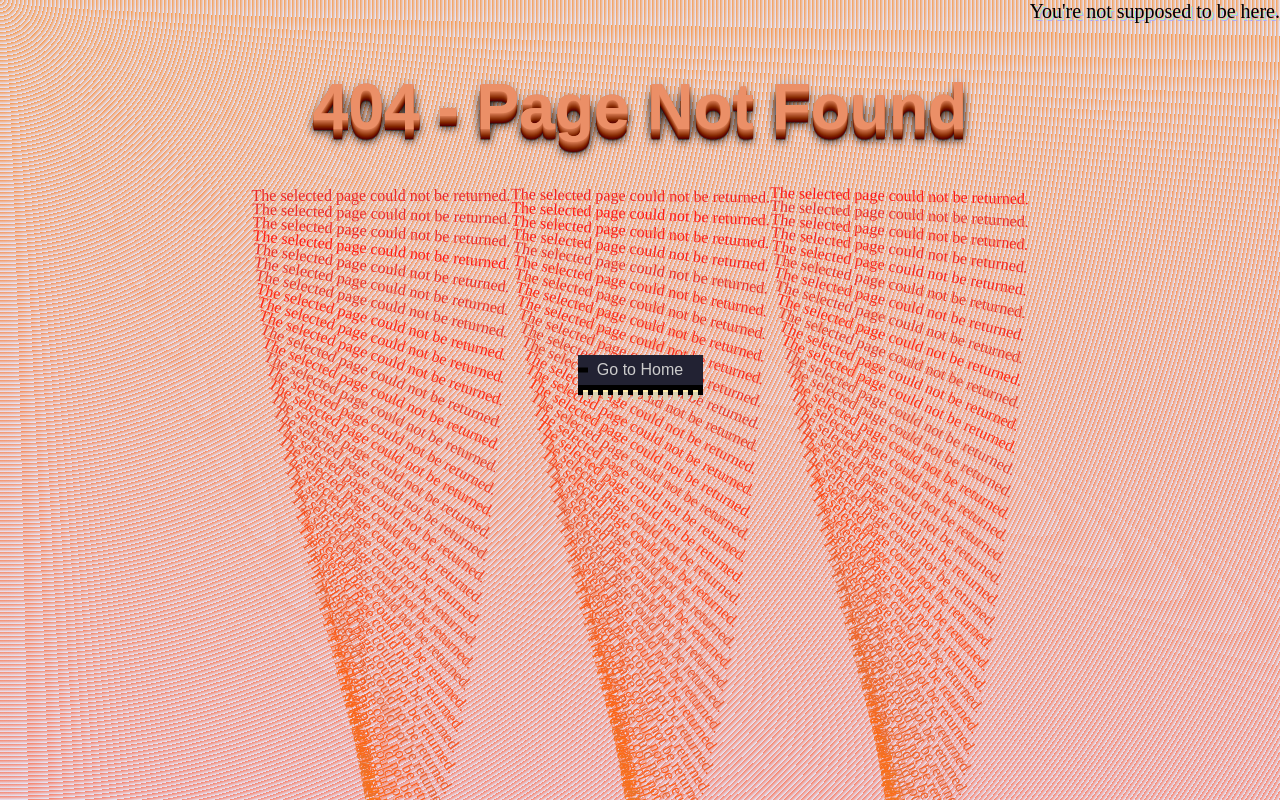
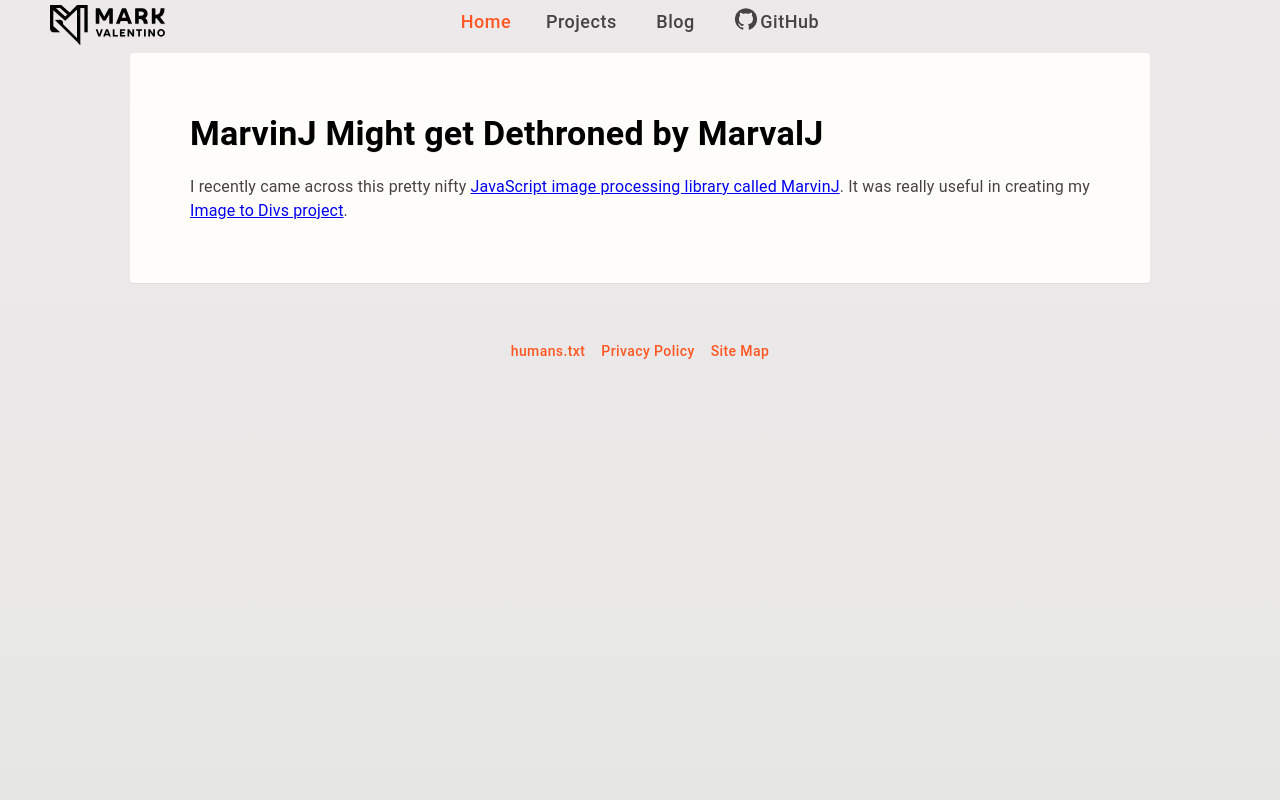
Before and after one commit to M-Valentino/M-Valentino_Node, a Next.js app: page /blog in a window 1280 px wide. Before the commit this address had no page. Shown: the top 800 px of the page. Built offline with nearby package versions, Linux system fonts and the light colour scheme.

Commit message:
added blog page

```diff
--- a/src/components/navbar.jsx
+++ b/src/components/navbar.jsx
@@ -89,6 +89,9 @@ const NavBar = (props) => {
             <Link href="/projects" style={MOBILE_MENU_ITEM_STYLE}>
               <MenuItem>Projects</MenuItem>
             </Link>
+            <Link href="/blog" style={MOBILE_MENU_ITEM_STYLE}>
+              <MenuItem>Blog</MenuItem>
+            </Link>
             <Link
               href="https://github.com/M-Valentino"
               style={MOBILE_MENU_ITEM_STYLE}
@@ -122,6 +125,14 @@ const NavBar = (props) => {
               color={activeLink === 2 ? "primary" : "secondary"}
               style={{ fontSize: 18 }}
               LinkComponent={Link}
+              href="/blog"
+            >
+              Blog
+            </Button>
+            <Button
+              color={activeLink === 2 ? "primary" : "secondary"}
+              style={{ fontSize: 18 }}
+              LinkComponent={Link}
               href="https://github.com/M-Valentino"
               target="_blank"
               rel="noopener noreferrer"
--- a/src/consts/projectContent.js
+++ b/src/consts/projectContent.js
@@ -75,6 +75,7 @@ export const HREF_TYPES = {
 };
 
 export const PROJECT_TITLES = {
+  imageToDivs: "Image to Divs",
   earth3Js: "Earth 3JS",
   icat: "ICat",
   exploringCannyEdgeDetection: "Exploring Canny Edge Detection",
--- /dev/null
+++ b/src/pages/blog.jsx
@@ -0,0 +1,81 @@
+import React, { useState } from "react";
+import Head from "next/head";
+import Link from "next/link";
+import NavBar from "@/components/navbar";
+import { getHeadBoilerPlate } from "@/utils/headBoilerPlate";
+import { Footer } from "@/components/footerComponents/footer";
+import { ThemeProvider } from "@mui/material/styles";
+import { MainTheme } from "@/utils/MUITheme";
+import {
+  MINUTE_SHADOW,
+  OFF_WHITE_COLOR,
+  MINUTE_SHADOW_TEXT,
+} from "@/consts/stylingValues";
+import { Typography, useMediaQuery } from "@mui/material";
+import {
+  LANGUAGE_LINKS,
+  LANGUAGES,
+  PROJECT_TITLES,
+} from "@/consts/projectContent";
+
+export default function Home() {
+  const isDesktopView = useMediaQuery("(min-width:900px)");
+  const isLargeMobileView = useMediaQuery("(max-width:428px)");
+
+  return (
+    <>
+      <Head>
+        <title>Mark Valentino - Home</title>
+        {getHeadBoilerPlate(
+          "The personal website of Mark Valentino, a software engineer."
+        )}
+        ;
+      </Head>
+
+      <ThemeProvider theme={MainTheme}>
+        <NavBar activeLink={0} />
+        <main>
+          <div
+            style={{
+              maxWidth: 900,
+              margin: "auto",
+              marginBottom: 50,
+              backgroundColor: OFF_WHITE_COLOR,
+              borderRadius: 4,
+              boxShadow: MINUTE_SHADOW,
+              padding: isDesktopView ? 60 : 10,
+            }}
+          >
+            <Typography
+              variant={isLargeMobileView ? "h5" : "h4"}
+              color="text.primary"
+              style={{
+                marginBottom: 20,
+                textShadow: MINUTE_SHADOW_TEXT,
+                fontWeight: "bolder",
+              }}
+            >
+              MarvinJ Might get Dethroned by MarvalJ
+            </Typography>
+            <Typography
+              variant="body1"
+              color="text.secondary"
+              style={{ textAlign: isDesktopView ? "justify" : "left" }}
+            >
+              I recently came across this pretty nifty{" "}
+              <Link href={LANGUAGE_LINKS[LANGUAGES.marvinJ]}>
+                JavaScript image processing library called MarvinJ
+              </Link>
+              . It was really useful in creating my{" "}
+              <Link href={`/project/${PROJECT_TITLES.imageToDivs}`}>
+                Image to Divs project
+              </Link>
+              .
+            </Typography>
+          </div>
+        </main>
+        <Footer />
+      </ThemeProvider>
+    </>
+  );
+}
```
Also changed, not shown: src/pages/index.jsx (renamed from src/pages/index.js).
